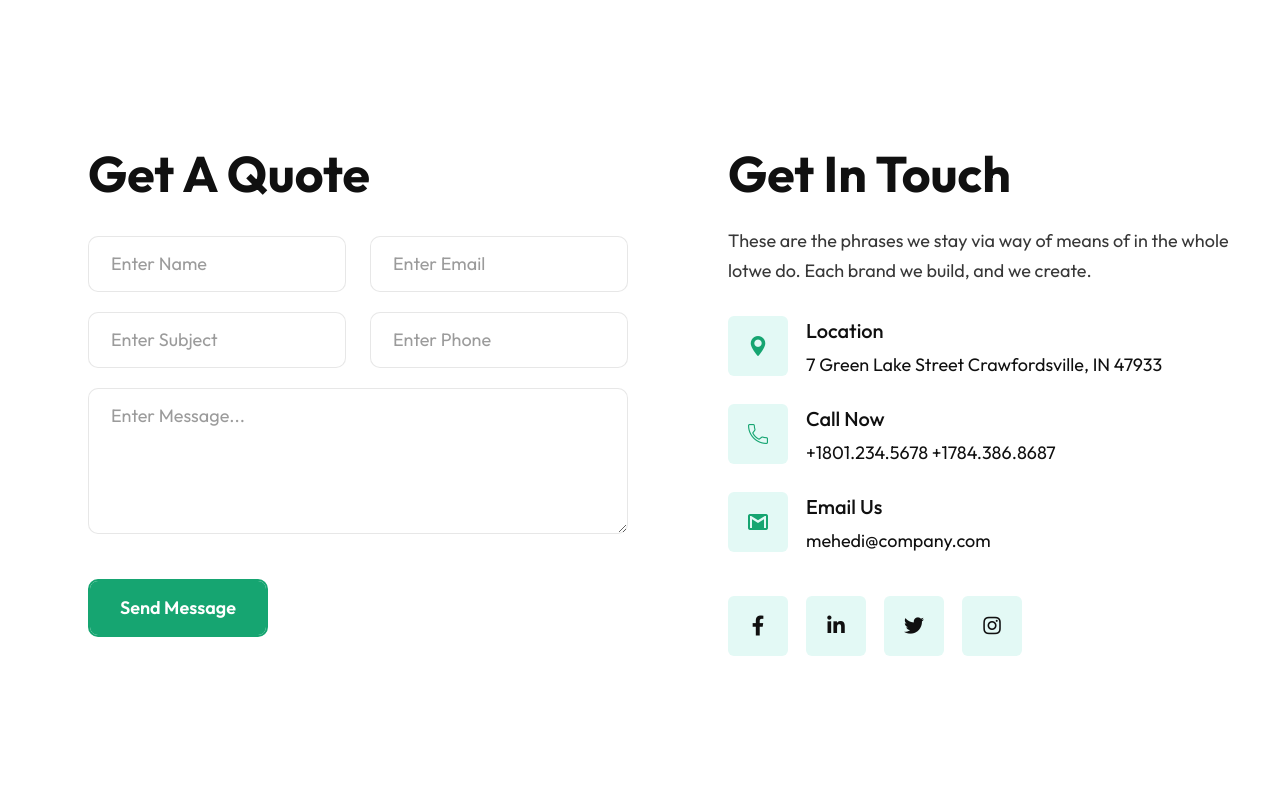
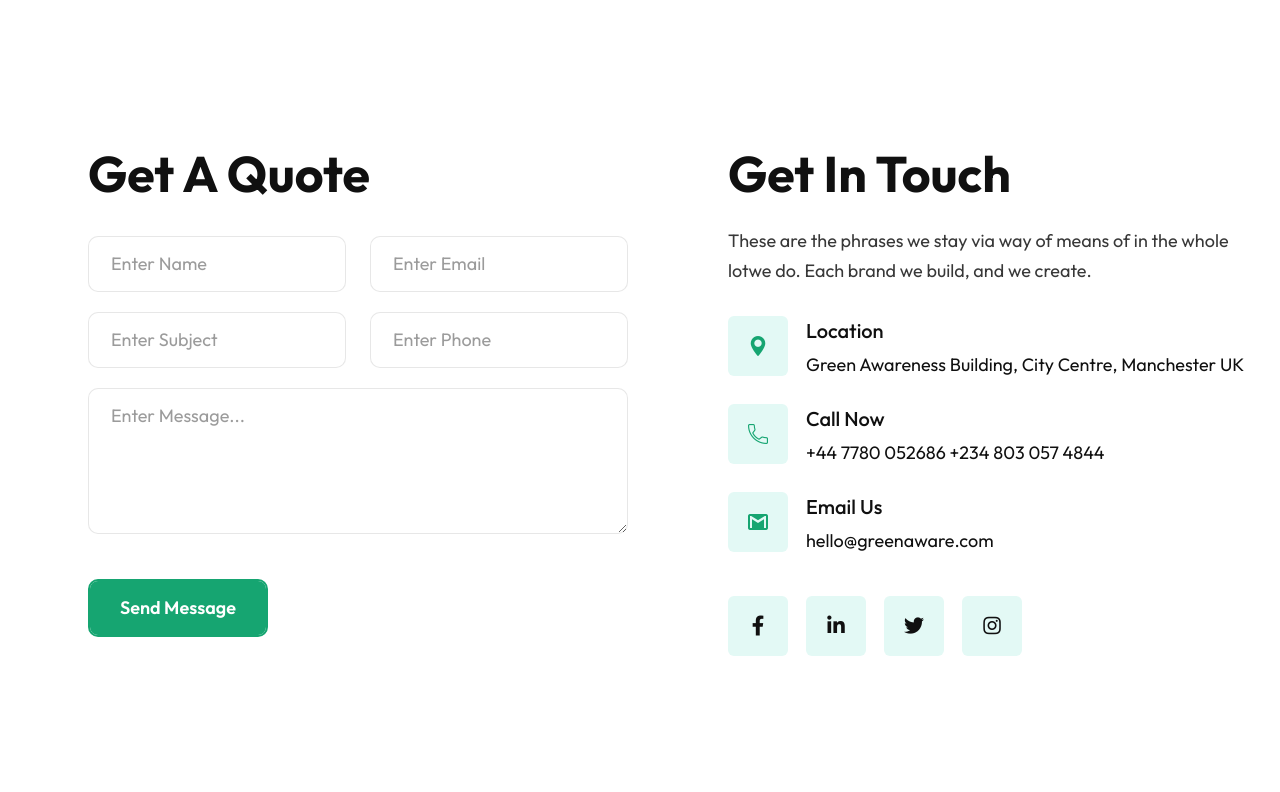
Before and after one commit to olakvnle/Greenaware-Website, a Django app: page /contact/ in a window 1280 px wide. Shown: the part 1156-1948 px from the top of the page. Run offline with Django 5.2, Linux system fonts and the light colour scheme; parts of the project's set-up code (start-up, migrations or seed data) failed here and were passed over; some libraries are stand-ins or nearby versions; some web fonts are replaced.

Commit message:
Contact us page edit

```diff
--- a/core/settings.py
+++ b/core/settings.py
@@ -8,6 +8,7 @@ https://docs.djangoproject.com/en/5.0/topics/settings/
 
 For the full list of settings and their values, see
 https://docs.djangoproject.com/en/5.0/ref/settings/
+
 """
 import os
 from pathlib import Path
--- a/templates/new/contact.html
+++ b/templates/new/contact.html
@@ -131,7 +131,7 @@
               </div>
               <div class="qinfo-box">
                 <h5>Location</h5>
-                <a href="#">7 Green Lake Street Crawfordsville, IN 47933</a>
+                <a href="#">Green Awareness Building, City Centre, Manchester UK</a>
               </div>
             </div>
             <div class="qinfo-item">
@@ -139,8 +139,8 @@
               <div class="qinfo-icon"><i class="flaticon-call"></i></div>
               <div class="qinfo-box">
                 <h5>Call Now</h5>
-                <a href="tel:+1801.234.5678">+1801.234.5678</a>
-                <a href="tel:+1784.386.8687">+1784.386.8687</a>
+                <a href="tel:+44 7780 052686">+44 7780 052686</a>
+                <a href="tel:+234 803 057 4844">+234 803 057 4844</a>
               </div>
             </div>
             <div class="qinfo-item mb-0">
@@ -148,7 +148,7 @@
               <div class="qinfo-icon"><i class="flaticon-gmail-logo"></i></div>
               <div class="qinfo-box">
                 <h5>Email Us</h5>
-                <a href="mailto:mehedi@company.com">mehedi@company.com</a>
+                <a href="Team2swe7101@bolton.ac.uk">hello@greenaware.com</a>
               </div>
             </div>
           </div>
@@ -182,7 +182,7 @@
           <div class="row">
             <div class="col-lg-6 col-xl-5">
               <h4 class="newslatter-text">
-                Subscribe to Our Newsletter for the daily Updates
+                Subscribe to Our Newsletter for the daily weather updates
               </h4>
             </div>
             <div
```
